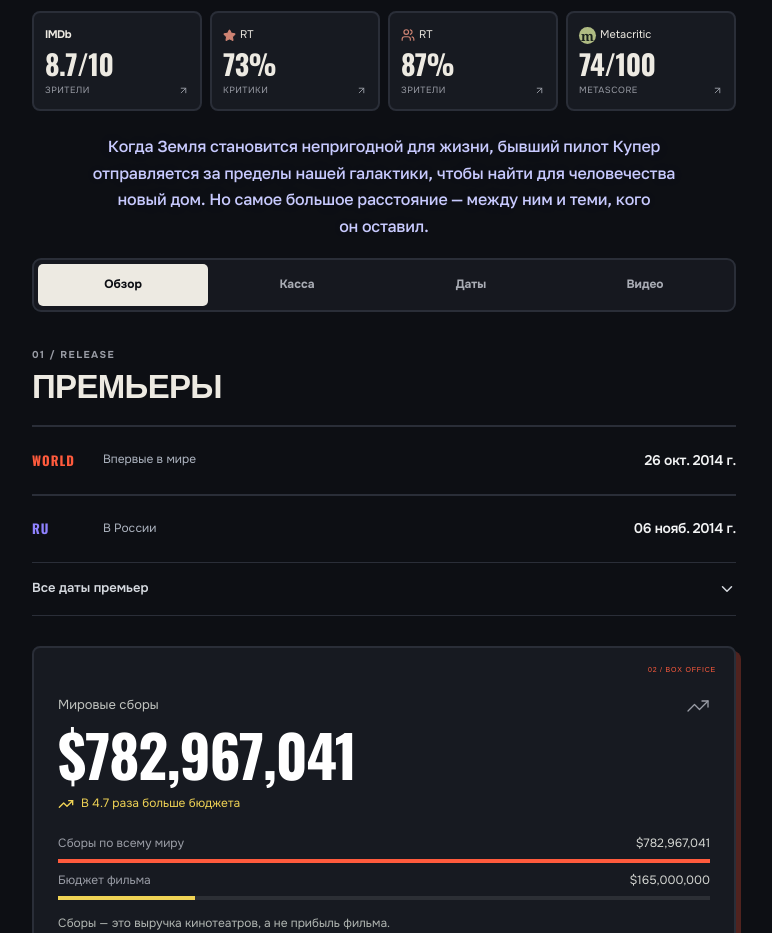
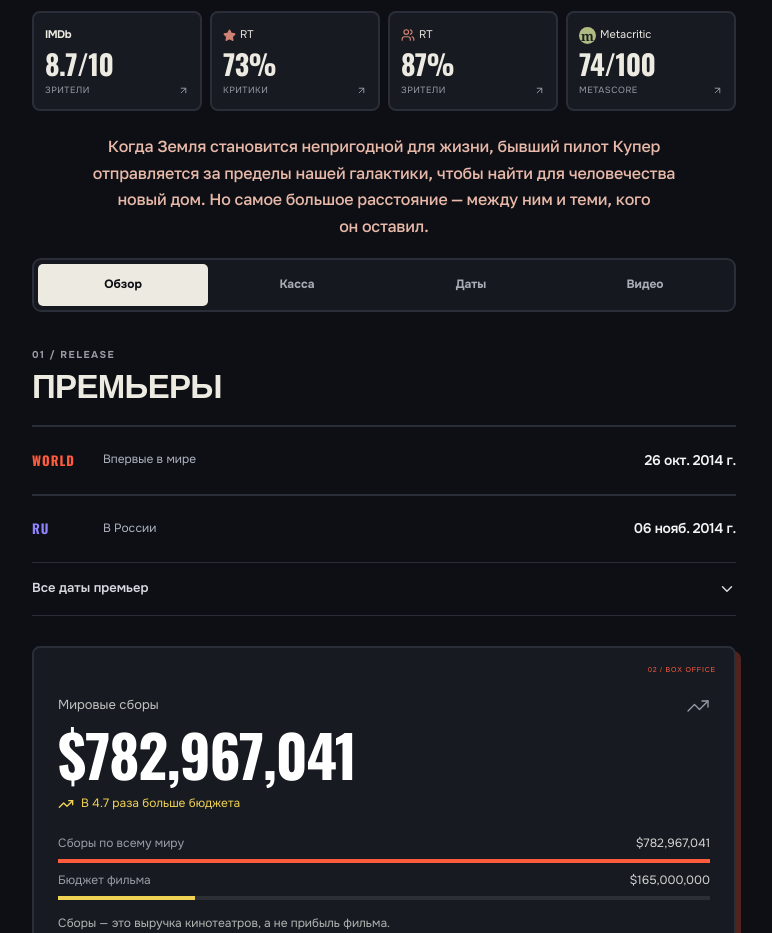
Before and after one commit to AlexeyTen137/web-service-movie, a Next.js app: page /movie/interstellar in a window 1280 px wide. Shown: the part 820-1753 px from the top of the page, without its empty margins (256-1028 px from the left). Built offline with nearby package versions, Linux system fonts and the light colour scheme; a web font is replaced by a local one.

Commit message:
style: align synopsis with warm accent palette

```diff
--- a/app/globals.css
+++ b/app/globals.css
@@ -3145,11 +3145,11 @@
 .movie-page .synopsis {
   max-width: 620px;
   margin: 22px auto 0;
-  color: #c8caff;
+  color: #e8b9a9;
   font: 500 16px/1.66 "Golos Text", "Onest", sans-serif;
   letter-spacing: -.012em;
   text-align: center;
-  text-shadow: 0 0 24px rgba(143,130,255,.12);
+  text-shadow: none;
   text-wrap: pretty;
 }
 .film-tabs {
```
